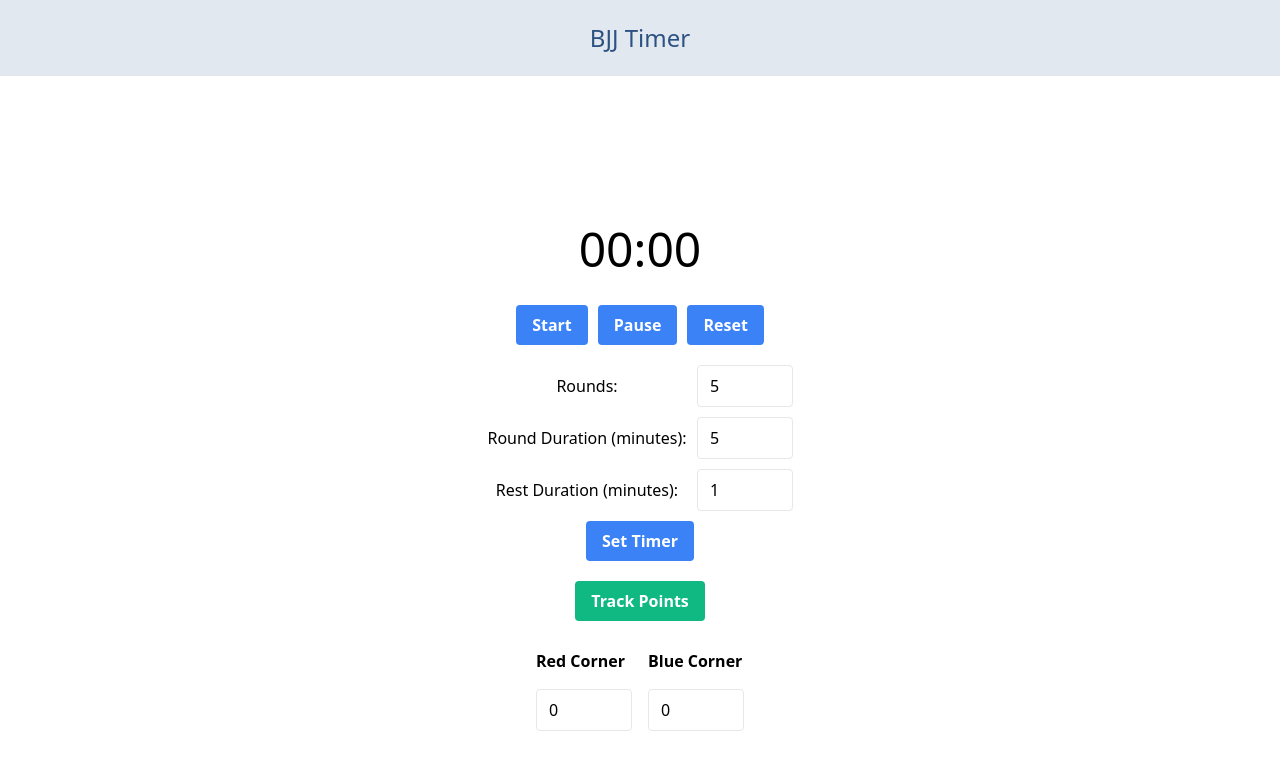
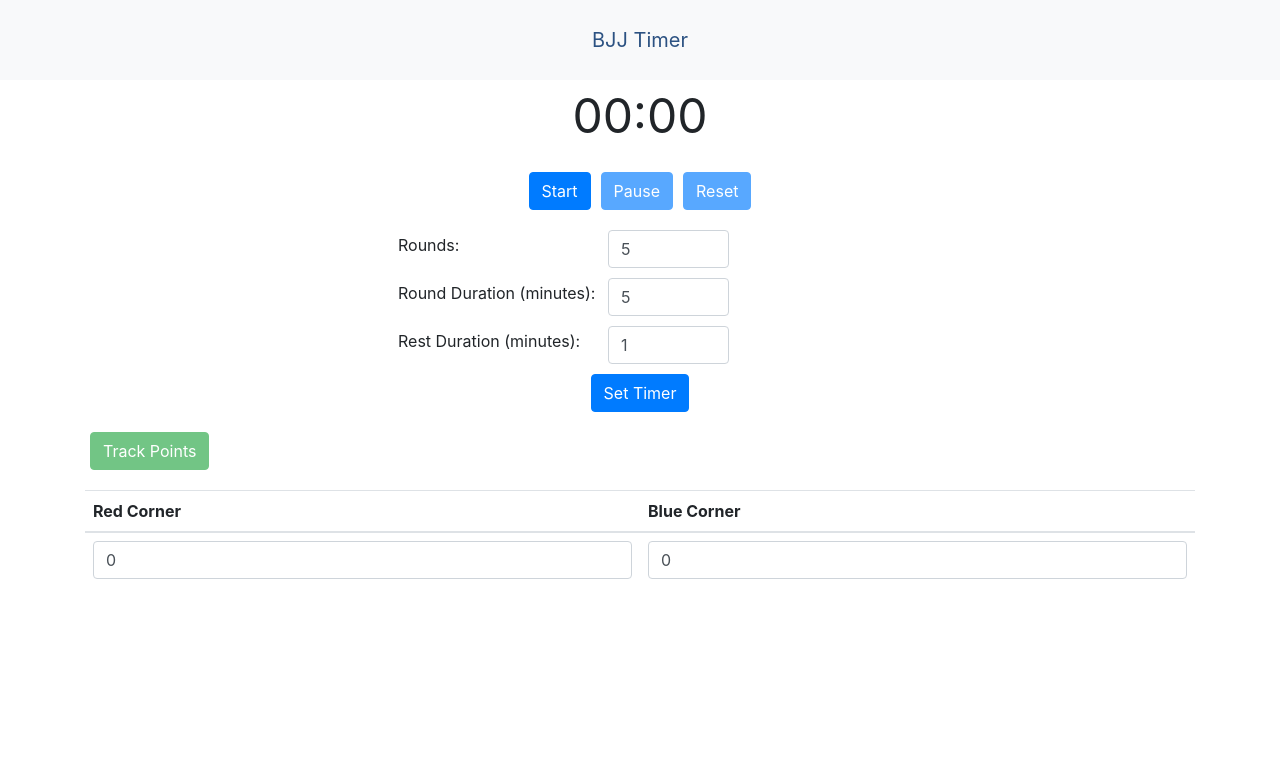
Before and after one commit to tunahorse/bjj_timer, a plain HTML site: page index.html in a window 1280 px wide. Both pictures are taken after a click on the button "Track Points". Drawn offline with nearby package versions, Linux system fonts and the light colour scheme.

Commit message:
Update index.html

```diff
--- a/index.html
+++ b/index.html
@@ -2,33 +2,23 @@
 <html>
 <head>
   <title>BJJ Timer</title>
-  <link href="https://cdn.jsdelivr.net/npm/tailwindcss@2.2.19/dist/tailwind.min.css" rel="stylesheet">
+  <link rel="stylesheet" href="https://stackpath.bootstrapcdn.com/bootstrap/5.0.0-alpha2/css/bootstrap.min.css">
   <style>
     .navbar {
-      background-color: #E2E8F0;
+      background-color: #F8F9FA;
       padding: 20px;
       text-align: center;
     }
 
-    .navbar h1 {
-      font-size: 24px;
-      margin: 0;
+    .navbar .navbar-brand {
+      margin: 0 auto;
       color: #2C5282;
-    }
-
-    .container {
-      display: flex;
-      flex-direction: column;
-      align-items: center;
-      justify-content: center;
-      min-height: 100vh;
-      padding: 20px;
-      text-align: center;
     }
 
     .timer {
       font-size: 48px;
       margin-bottom: 20px;
+      text-align: center;
     }
 
     .controls {
@@ -65,60 +55,49 @@
       margin-top: 20px;
     }
 
-    .points-table th, .points-table td {
+    .points-table th,
+    .points-table td {
       padding: 8px;
       text-align: left;
-    }
-
-    @media (max-width: 768px) {
-      .container {
-        padding: 10px;
-      }
-
-      .navbar {
-        padding: 10px;
-      }
-
-      .navbar h1 {
-        font-size: 20px;
-      }
     }
   </style>
 </head>
 <body>
-  <div class="navbar">
-    <h1>BJJ Timer</h1>
-  </div>
+  <nav class="navbar navbar-light bg-light">
+    <div class="container-fluid">
+      <a class="navbar-brand" href="#">BJJ Timer</a>
+    </div>
+  </nav>
 
   <div class="container">
     <div class="timer" id="timer">00:00</div>
 
     <div class="controls">
-      <button class="btn bg-blue-500 hover:bg-blue-700 text-white font-bold py-2 px-4 rounded" id="startBtn">Start</button>
-      <button class="btn bg-blue-500 hover:bg-blue-700 text-white font-bold py-2 px-4 rounded" id="pauseBtn" disabled>Pause</button>
-      <button class="btn bg-blue-500 hover:bg-blue-700 text-white font-bold py-2 px-4 rounded" id="resetBtn" disabled>Reset</button>
+      <button class="btn btn-primary" id="startBtn">Start</button>
+      <button class="btn btn-primary" id="pauseBtn" disabled>Pause</button>
+      <button class="btn btn-primary" id="resetBtn" disabled>Reset</button>
     </div>
 
     <form class="form">
       <div class="form-group">
         <label class="label" for="rounds">Rounds:</label>
-        <input class="w-24 px-3 py-2 border rounded" type="number" id="rounds" min="1" value="5">
+        <input class="form-control w-25" type="number" id="rounds" min="1" value="5">
       </div>
       <div class="form-group">
         <label class="label" for="roundDuration">Round Duration (minutes):</label>
-        <input class="w-24 px-3 py-2 border rounded" type="number" id="roundDuration" min="1" value="5">
+        <input class="form-control w-25" type="number" id="roundDuration" min="1" value="5">
       </div>
       <div class="form-group">
         <label class="label" for="restDuration">Rest Duration (minutes):</label>
-        <input class="w-24 px-3 py-2 border rounded" type="number" id="restDuration" min="1" value="1">
+        <input class="form-control w-25" type="number" id="restDuration" min="1" value="1">
       </div>
-      <button class="btn bg-blue-500 hover:bg-blue-700 text-white font-bold py-2 px-4 rounded" type="submit">Set Timer</button>
+      <button class="btn btn-primary" type="submit">Set Timer</button>
     </form>
 
-    <button class="btn bg-green-500 hover:bg-green-700 text-white font-bold py-2 px-4 rounded" id="trackPointsBtn">Track Points</button>
+    <button class="btn btn-success" id="trackPointsBtn">Track Points</button>
 
     <div id="pointsTableContainer" style="display: none;">
-      <table class="points-table">
+      <table class="table points-table">
         <thead>
           <tr>
             <th>Red Corner</th>
@@ -127,14 +106,15 @@
         </thead>
         <tbody>
           <tr>
-            <td><input class="w-24 px-3 py-2 border rounded" type="number" id="userXPoints" min="0" value="0"></td>
-            <td><input class="w-24 px-3 py-2 border rounded" type="number" id="userYPoints" min="0" value="0"></td>
+            <td><input class="form-control" type="number" id="userXPoints" min="0" value="0"></td>
+            <td><input class="form-control" type="number" id="userYPoints" min="0" value="0"></td>
           </tr>
         </tbody>
       </table>
     </div>
   </div>
 
+  <script src="https://stackpath.bootstrapcdn.com/bootstrap/5.0.0-alpha2/js/bootstrap.bundle.min.js"></script>
   <script>
     var countdown;
     var currentSeconds;
```
